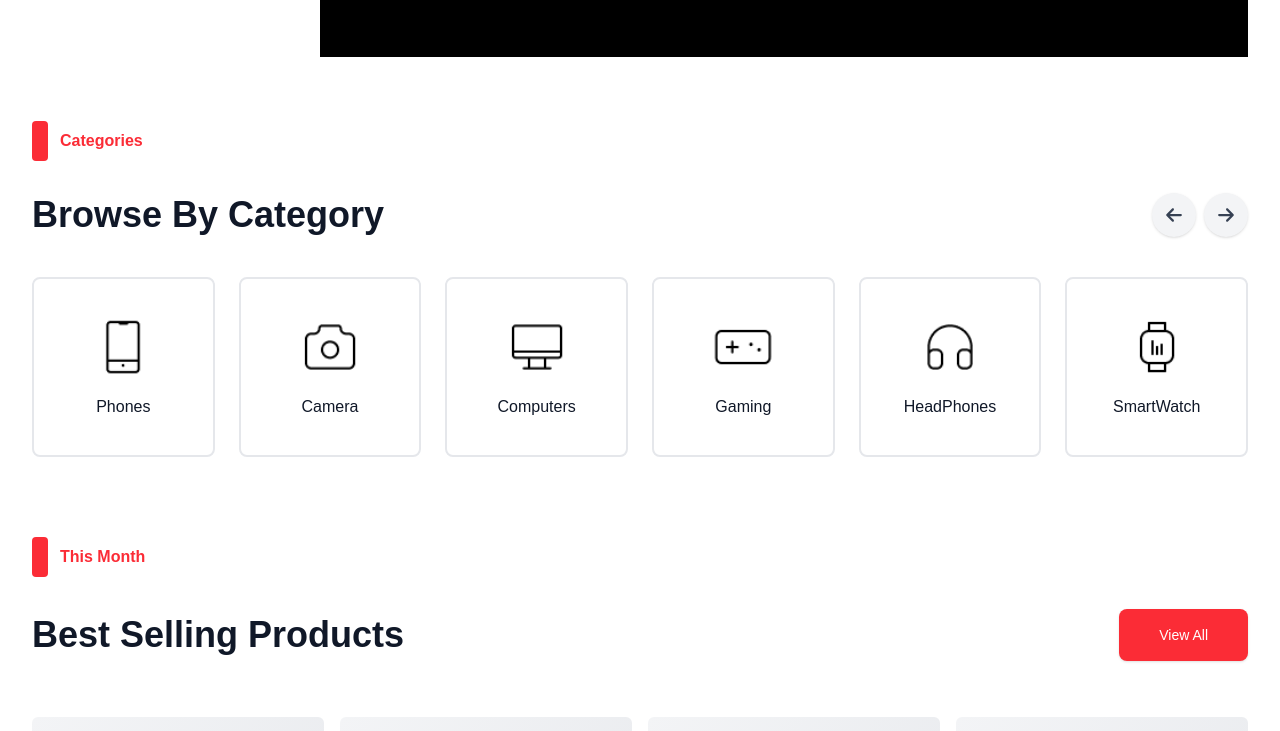
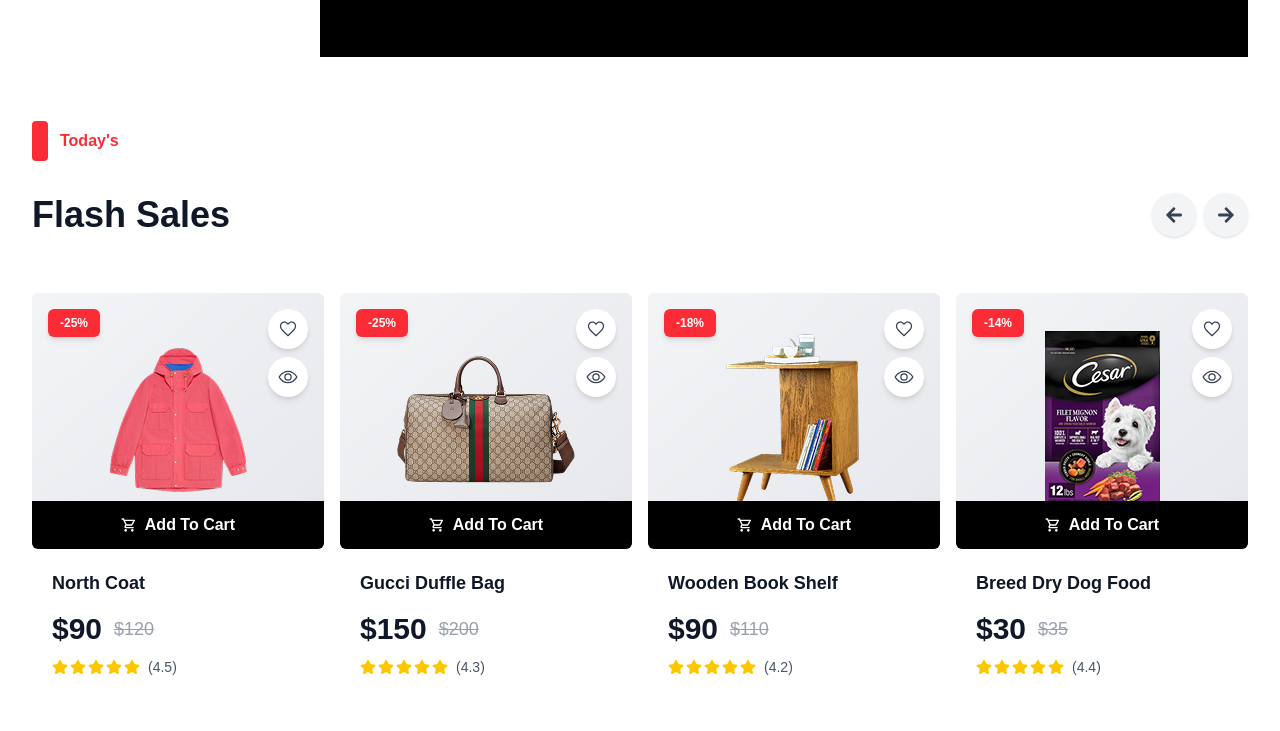
Before and after one commit to imabwahab/e-commerce, a React (Vite) app in the folder frontend/: page / in a window 1280 px wide. Shown: the part 480-1211 px from the top of the page. Built offline with nearby package versions, Linux system fonts and the light colour scheme; a web font is replaced by a local one.

Commit message:
frontend: added flash sales section.

```diff
--- a/frontend/src/assets/assets.ts
+++ b/frontend/src/assets/assets.ts
@@ -8,46 +8,23 @@ import cat_watch from '../assets/Category-SmartWatch.png'
 
 interface Category {
   title: string,
-  image: string
+  image: string,
+  path: string
 }
 
 export const categories: Category[] = [
-  { title: 'Phones', image: cat_phone },
-  { title: "Camera", image: cat_camera },
-  { title: 'Computers', image: cat_computer },
-  { title: 'Gaming', image: cat_gamepad },
-  { title: 'HeadPhones', image: cat_headphone },
-  { title: 'SmartWatch', image: cat_watch }
+  { title: 'Phones', image: cat_phone, path: '/phones' },
+  { title: "Camera", image: cat_camera, path: '/camera' },
+  { title: 'Computers', image: cat_computer, path: 'computers' },
+  { title: 'Gaming', image: cat_gamepad, path: '/gaming' },
+  { title: 'HeadPhones', image: cat_headphone, path: '/headphones' },
+  { title: 'SmartWatch', image: cat_watch, path: '/smartwatch' }
 ];
 
 
-/*
-{
-    _id: "gd46g23h",
-    name: "Potato 500g",
-    category: "Vegetables",
-    price: 25,
-    offerPrice: 20,
-    image: [potato_image_1, potato_image_2, potato_image_3, potato_image_4],
-    description: [
-      "Fresh and organic",
-      "Rich in carbohydrates",
-      "Ideal for curries and fries",
-    ],
-    createdAt: "2025-03-25T07:17:46.018Z",
-    updatedAt: "2025-03-25T07:18:13.103Z",
-    inStock: true,
 
-    const product = {
-    name: "Casual Shoes",
-    category: "Sports",
-    price: 100,
-    offerPrice: 80,
-    rating: 4,
-    image: keyboard,
-  };
-  },
-*/import north_coat from '../assets/north-coat.png'
+
+import north_coat from '../assets/north-coat.png'
 import gucci_bag from '../assets/gucci-duffle-bag.png'
 import cpu_cooler from '../assets/gammax-argb.png'
 import book_self from '../assets/book-shelf.png'
--- a/frontend/src/components/Categories.tsx
+++ b/frontend/src/components/Categories.tsx
@@ -1,6 +1,7 @@
-import React from 'react'
+
 import { FaArrowLeft, FaArrowRight } from "react-icons/fa6";
 import { categories } from '../assets/assets';
+import { Link } from 'react-router-dom';
 
 const Categories = () => {
   return (
@@ -31,6 +32,7 @@ const Categories = () => {
       {/* Categories Grid */}
       <div className='grid grid-cols-2 md:grid-cols-3 lg:grid-cols-6 gap-4 md:gap-6'>
         {categories.map((cat, index) => (
+          <Link to={cat.path}>
             <div
               key={index}
               className='group bg-white border-2 border-gray-200 rounded-lg p-6 flex flex-col gap-4 items-center justify-center hover:border-red-500 hover:shadow-lg transition-all duration-300 cursor-pointer min-h-[180px]'
@@ -46,6 +48,7 @@ const Categories = () => {
                 {cat.title}
               </h3>
             </div>
+          </Link>
         ))}
       </div>
     </div>
--- /dev/null
+++ b/frontend/src/components/FlashSale.tsx
@@ -0,0 +1,44 @@
+import { FaArrowLeft, FaArrowRight } from "react-icons/fa"
+import { products } from "../assets/assets"
+import ProductCard from "./ProductCard"
+
+const FlashSale = () => {
+  return (
+    <div className='w-full mt-16 mb-20 px-4 sm:px-6 lg:px-8'>
+      {/* Section Header */}
+      <div className='mb-8'>
+        <div className='flex items-center gap-3 mb-2'>
+          <span className='w-4 h-10 bg-red-500 rounded'></span>
+          <p className='text-red-500 font-semibold text-base'>Today's</p>
+        </div>
+      </div>
+
+      {/* Title and Navigation */}
+      <div className='flex justify-between items-center mb-10'>
+        <h2 className='text-3xl md:text-4xl font-bold text-gray-900'>
+          Flash Sales
+        </h2>
+        <div className='flex gap-2'>
+          <button className='w-11 h-11 flex items-center justify-center bg-gray-100 hover:bg-red-500 hover:text-white text-gray-700 rounded-full transition-all duration-300 shadow-sm hover:shadow-md'>
+            <FaArrowLeft className='text-lg' />
+          </button>
+          <button className='w-11 h-11 flex items-center justify-center bg-gray-100 hover:bg-red-500 hover:text-white text-gray-700 rounded-full transition-all duration-300 shadow-sm hover:shadow-md'>
+            <FaArrowRight className='text-lg' />
+          </button>
+        </div>
+      </div>
+
+      <div className=' grid gap-4  justify-items-center px-auto py-4 grid-cols-1 sm:grid-cols-2 md:grid-cols-3 lg:grid-cols-4'>
+        {products
+          .filter((product) => product.isOnSale === true)
+          .slice(0, 4)
+          .map((product) => (
+            <ProductCard key={product._id} product={product} />
+          ))}
+
+      </div>
+    </div>
+  )
+}
+
+export default FlashSale
--- a/frontend/src/components/ProductCard.tsx
+++ b/frontend/src/components/ProductCard.tsx
@@ -115,7 +115,7 @@ const ProductCard: React.FC<ProductCardProps> = ({ product }) => {
               />
             ))}
           </div>
-          <span className="text-gray-600 text-sm font-medium">({product.rating}.0)</span>
+          <span className="text-gray-600 text-sm font-medium">({product.rating})</span>
         </div>
 
 
--- a/frontend/src/pages/Home.tsx
+++ b/frontend/src/pages/Home.tsx
@@ -3,12 +3,14 @@ import HeroSection from '../components/HeroSection'
 import Footer from '../components/Footer'
 import Categories from '../components/Categories'
 import BestSelling from '../components/BestSelling'
+import FlashSale from '../components/FlashSale'
 
 const Home = () => {
   return (
     <div className='pt-20'>
       <div className='max-w-7xl mx-auto'>
         <HeroSection />
+        <FlashSale />
         <Categories />
         <BestSelling />
       </div>
```
Lines whose indentation alone changed are shown as unchanged.
